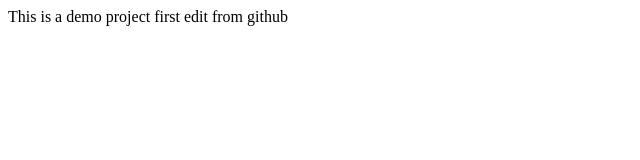
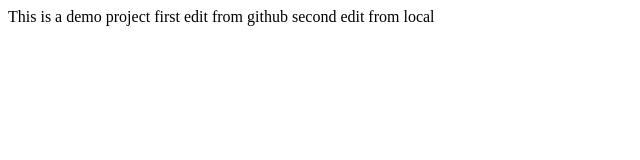
Before and after one commit to MilanBariya/new-demo, a plain HTML site: page index.html in a window 1280 px wide. Shown: the whole page, without its empty margins (0-640 px from the left). Drawn offline with Linux system fonts and the light colour scheme.

Commit message:
second edit from local

```diff
--- a/index.html
+++ b/index.html
@@ -9,5 +9,6 @@
 <body>
     This is a demo project
     first edit from github
+    second edit from local
 </body>
 </html>
```
